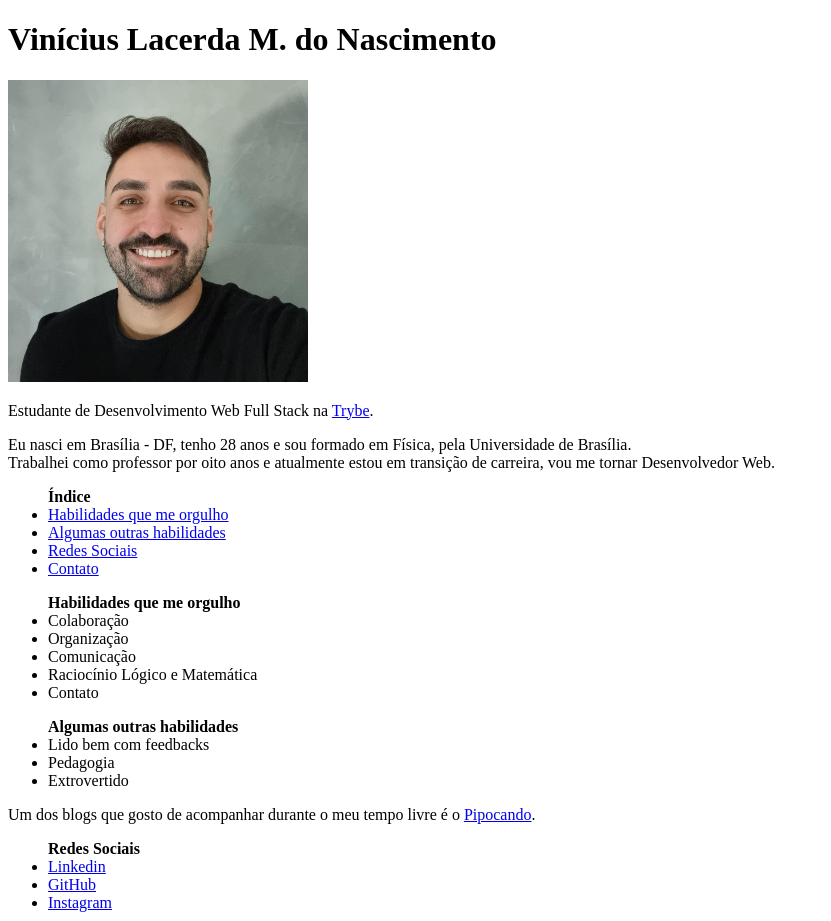
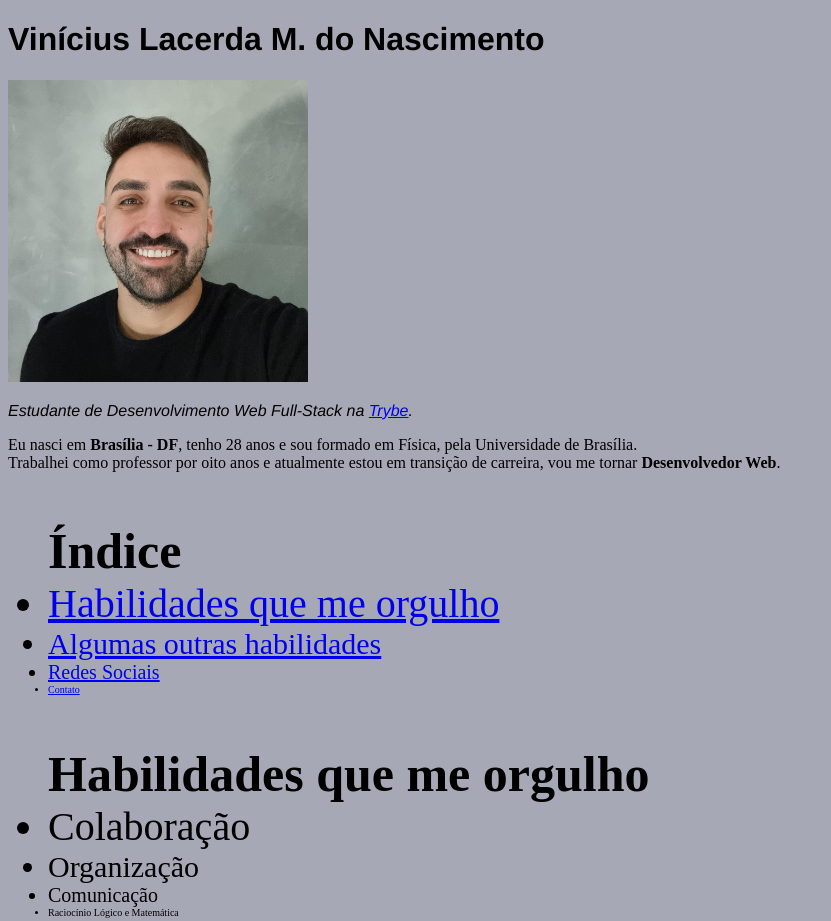
Before and after one commit to ViniciusmnLacerda/ViniciusmnLacerda.github.io, a plain HTML site: page index.html in a window 1280 px wide. Shown: the top 921 px of the page, without its empty margins (0-831 px from the left). Drawn offline with Linux system fonts and the light colour scheme.

Commit message:
finalizei os exercios do m1b3d2

```diff
--- a/index.html
+++ b/index.html
@@ -3,36 +3,37 @@
 <head>
     <meta charset="UTF-8">
     <title>Vinícius Lacerda</title>
+    <link rel="stylesheet" type="text/css" href="style.css">
 </head>
 <body>
     <h1>Vinícius Lacerda M. do Nascimento</h1>
     <img id ="foto" src="images/fotoperfil.jpg" atl="Foto do Vinícius Lacerda" width="300px">
-<p>Estudante de Desenvolvimento Web Full Stack na <a href="https://www.betrybe.com/" target="_blank">Trybe</a>.</p>
-<p>Eu nasci em Brasília - DF, tenho 28 anos e sou formado em Física, pela Universidade de Brasília. <br>
-Trabalhei como professor por oito anos e atualmente estou em transição de carreira, vou me tornar Desenvolvedor Web.
+<p id="paragrafo1">Estudante de Desenvolvimento Web Full-Stack na <a href="https://www.betrybe.com/" target="_blank">Trybe</a>.</p>
+<p id="paragrafo2">Eu nasci em <strong>Brasília - DF</strong>, tenho 28 anos e sou formado em Física, pela Universidade de Brasília. <br>
+Trabalhei como professor por oito anos e atualmente estou em transição de carreira, vou me tornar <strong> Desenvolvedor Web</strong>.
 </p>
 
-<ul><strong>Índice</strong>
-<li> <a href="#indice1">Habilidades que me orgulho</a></li>
-<li> <a href="#indice2">Algumas outras habilidades</a></li>
-<li> <a href="#indice3">Redes Sociais</a></li>
-<li> <a href="#indice4">Contato</a></li>
+<ul class="classe0" ><strong>Índice</strong>
+<li class="classe1" > <a href="#indice1">Habilidades que me orgulho</a></li>
+<li class="classe2" > <a href="#indice2">Algumas outras habilidades</a></li>
+<li class="classe3" > <a href="#indice3">Redes Sociais</a></li>
+<li class="classe4" > <a href="#indice4">Contato</a></li>
 </ul>
 
-<ul id="indice1"> <strong>Habilidades que me orgulho</strong>
-    <li>Colaboração</li>
-    <li>Organização</li>
-    <li>Comunicação</li>
-    <li>Raciocínio Lógico e Matemática</li>
-    <li>Contato</li>
-</ul>
-<ul id="indice2"> <strong>Algumas outras habilidades</strong>
-    <li>Lido bem com feedbacks</li>
-    <li>Pedagogia</li>
-    <li>Extrovertido</li>
+<ul class="classe0" id="indice1"> <strong>Habilidades que me orgulho</strong>
+    <li class="classe1" >Colaboração</li>
+    <li class="classe2" >Organização</li>
+    <li class="classe3" >Comunicação</li>
+    <li class="classe4" >Raciocínio Lógico e Matemática</li>
 </ul>
 
-<p>Um dos blogs que gosto de acompanhar durante o meu tempo livre é o <a href="https://www.youtube.com/channel/UCBFLqK7PAP9DQ3JpIrWFI7w"
+<ul class="classe0" id="indice2"> <strong>Algumas outras habilidades</strong>
+    <li class="classe1" >Lido bem com feedbacks</li>
+    <li class="classe2" >Pedagogia</li>
+    <li class="classe3" >Extrovertido</li>
+</ul>
+
+<p id="paragrafo3">Um dos blogs que gosto de acompanhar durante o meu tempo livre é o <a href="https://www.youtube.com/channel/UCBFLqK7PAP9DQ3JpIrWFI7w"
     « target="blank">Pipocando</a>.</p>
 
     <ul id="indice3"><strong>Redes Sociais</strong>
@@ -47,7 +48,5 @@ Trabalhei como professor por oito anos e atualmente estou em transição de carr
 
     <a href="#foto">Veja minha foto!</a>
 
-
-
 </body>
 </html>
--- /dev/null
+++ b/style.css
@@ -0,0 +1,37 @@
+body {
+    background-color:#a6a9b5;
+}
+
+h1 {
+    font-family: Helvetica, sans-serif;
+}
+
+#paragrafo1 {
+    font-family: Helvetica, sans-serif;
+    font-style: italic;
+}
+
+#paragrafo2, #paragrafo3 {
+    font-family: 'Times New Roman', Times, serif;
+}
+
+.classe0 {
+    font-size: 50px;
+}
+
+.classe1 {
+    font-size: 40px;
+}
+
+.classe2 {
+    font-size: 30px;
+}
+
+.classe3 {
+
+    font-size: 20px;
+}
+
+.classe4 {
+    font-size: 10px;
+}
```
